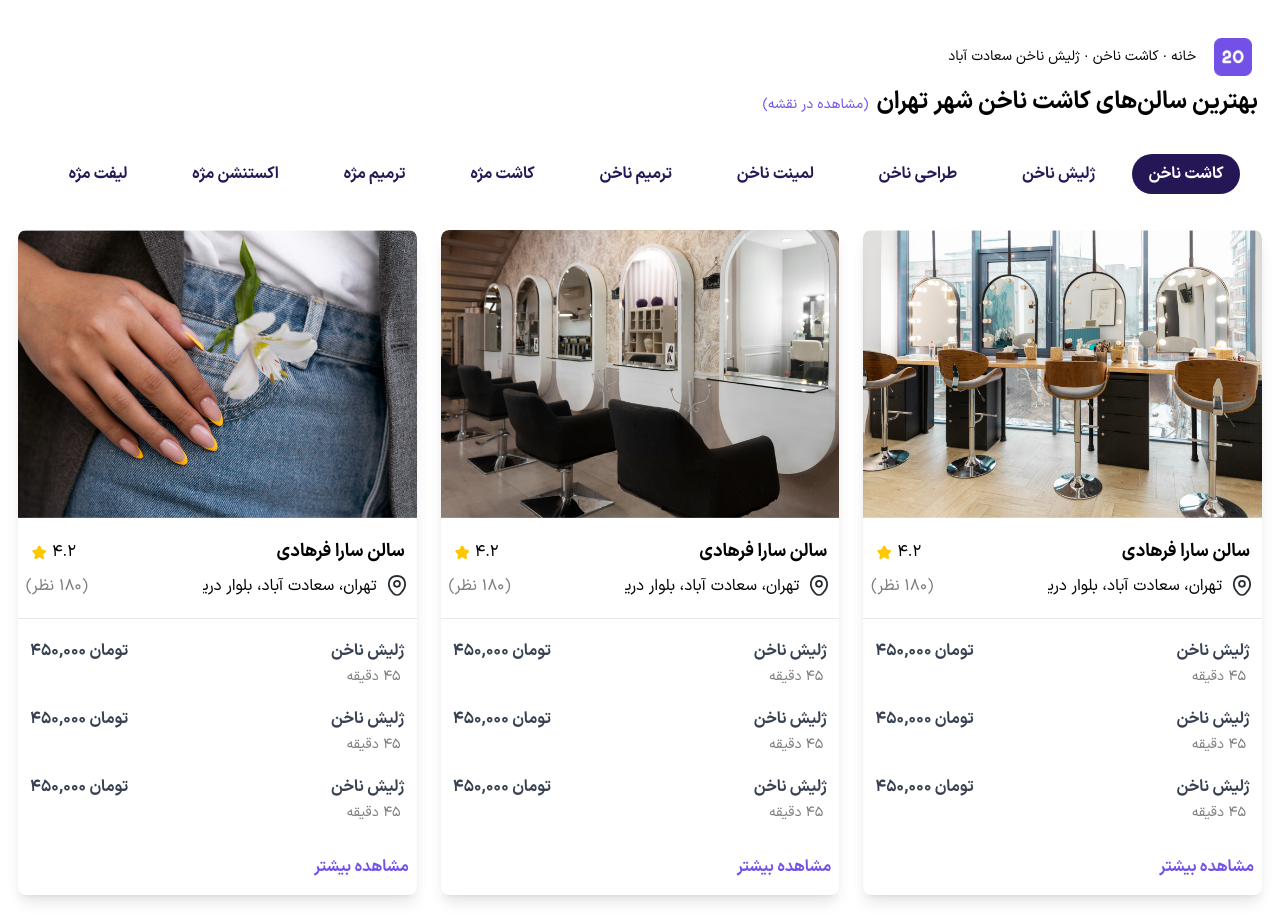
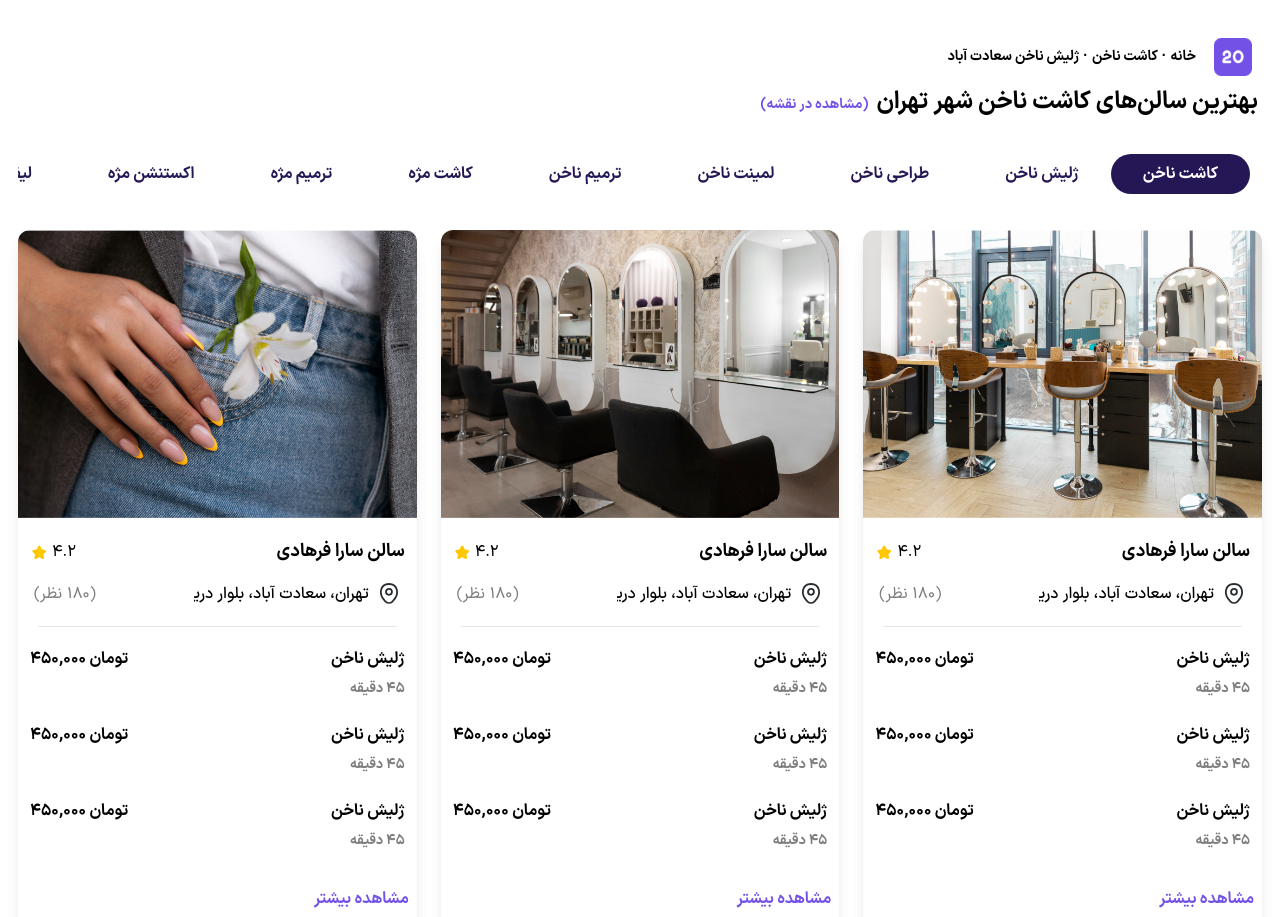
Before and after one commit to parisapaki/learn-next, a Next.js app: page / in a window 1280 px wide. Shown: the top 917 px of the page. Built offline with nearby package versions, Linux system fonts and the light colour scheme.

Commit message:
change cards

```diff
--- a/app/Components/BeautySalonCards.js
+++ b/app/Components/BeautySalonCards.js
@@ -16,7 +16,7 @@ export default function BeautySalonCards({ beautySalonCardsData }) {
         beautySalonCardsData={cardsDataWithoutServices}
       />
       <div className="flex justify-center my-12">
-        <button className="border border-[#7E7E7E] text-[#7E7E7E] rounded-lg px-3 py-1 mt-4">
+        <button className="border border-[#7E7E7E] text-[#7E7E7E] font-semibold rounded-lg px-4 py-2 mt-4">
           مشاهده بیشتر
         </button>
       </div>
--- a/app/Components/BeautySalonCardsContent.js
+++ b/app/Components/BeautySalonCardsContent.js
@@ -1,16 +1,9 @@
 import React from "react";
 import Image from "next/image";
+import FormatTime from "@/public/functions/FormatTime";
 
 export default function BeautySalonCardsContent({ beautySalonCardsData }) {
-  const FormatTime = (time) => {
-    const hours = Math.floor(time / 60);
-    const minutes = time % 60;
-    const persianHours = hours.toLocaleString("fa-IR");
-    const persianMinutes = minutes.toLocaleString("fa-IR");
-    return `${hours > 0 ? `${persianHours} ساعت` : ""} ${
-      minutes > 0 ? `${persianMinutes} دقیقه` : ""
-    }`.trim();
-  };
+  <FormatTime />;
   return (
     <div className="pb-4 flex flex-col">
       <ul className="grid grid-cols-1 md:grid-cols-3 gap-6">
@@ -18,7 +11,7 @@ export default function BeautySalonCardsContent({ beautySalonCardsData }) {
           ({ image, title, rating, location, comments, services, id }) => (
             <li
               key={id}
-              className="rounded-lg md:shadow-lg md:overflow-hidden p-4 md:p-0"
+              className="rounded-xl md:shadow-lg md:overflow-hidden p-4 md:p-0"
             >
               <Image
                 src={image}
@@ -41,8 +34,8 @@ export default function BeautySalonCardsContent({ beautySalonCardsData }) {
                   />
                 </span>
               </div>
-              <div className="flex justify-between p-2 pb-5 truncate">
-                <span className="flex truncate">
+              <div className="flex justify-between p-4 pb-5 truncate">
+                <span className="flex truncate font-medium">
                   <Image
                     src="/svg/location.svg"
                     alt=""
@@ -55,13 +48,13 @@ export default function BeautySalonCardsContent({ beautySalonCardsData }) {
                 </span>
                 <span className="text-[#7E7E7E]">({comments})</span>
               </div>
-              {services.length > 0 && <hr />}
-              <div className="mt-2 text-gray-700 p-2">
+              {services.length > 0 && <hr className="mx-5" />}
+              <div className="mt-2 p-2">
                 {services?.map(({ service, time, price }, i) => (
                   <div key={i} className="flex justify-between mb-2">
                     <div className="p-1 font-bold truncate">
                       {service}
-                      <span className="block text-sm font-normal p-1 text-[#7E7E7E]">
+                      <span className="block text-sm py-2 text-[#7E7E7E]">
                         {FormatTime(time)}
                       </span>
                     </div>
@@ -70,7 +63,7 @@ export default function BeautySalonCardsContent({ beautySalonCardsData }) {
                 ))}
               </div>
               {services.length > 0 && (
-                <button className="text-[#7351E7] p-2 pb-4 font-bold">
+                <button className="text-[#7351E7] p-2 pb-7 font-bold">
                   مشاهده بیشتر
                 </button>
               )}
--- a/app/Header.js
+++ b/app/Header.js
@@ -11,7 +11,7 @@ export default function Header({ services, LinkPages }) {
         height={50}
         className="rounded-lg m-1 p-1.5 inline"
       />
-      <div className="text-sm inline m-2 py-8">
+      <div className="text-sm inline m-2 py-8 font-semibold">
         {LinkPages.map((item, index) => (
           <Link href="#" key={index}>
             {item}
@@ -23,7 +23,7 @@ export default function Header({ services, LinkPages }) {
         <h1 className="text-xl md:text-2xl font-bold mx-1 my-2 block md:inline">
           بهترین سالن‌های کاشت ناخن شهر تهران
         </h1>
-        <Link href="#" className="text-[#7351E7] text-sm m-1">
+        <Link href="#" className="text-[#7351E7] text-sm m-1 font-bold">
           (مشاهده در نقشه)
         </Link>
       </div>
@@ -31,7 +31,7 @@ export default function Header({ services, LinkPages }) {
         {services.map((service, index) => (
           <button
             key={index}
-            className={`font-bold px-4 py-2 rounded-full ${
+            className={`font-bold px-8 py-2 rounded-full ${
               index === 0 ? "bg-[#251756] text-white" : "text-[#251756]"
             }`}
           >
```
